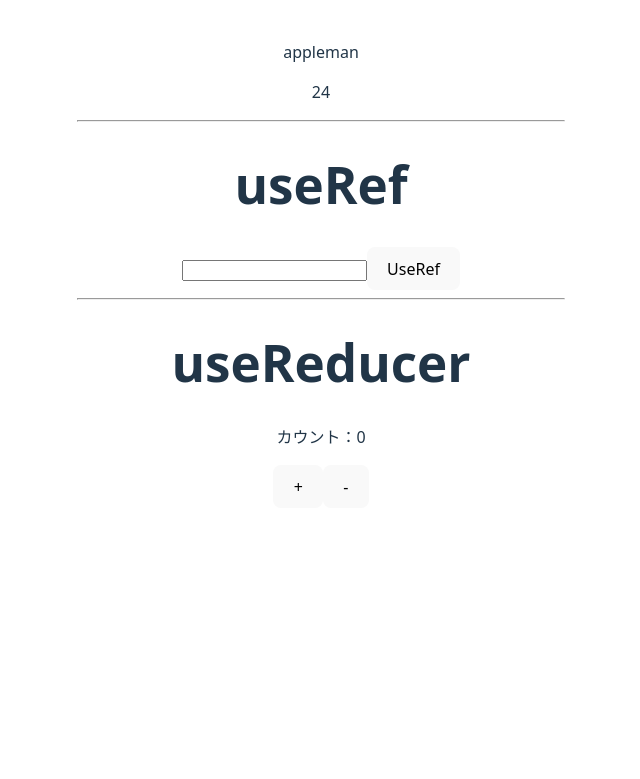
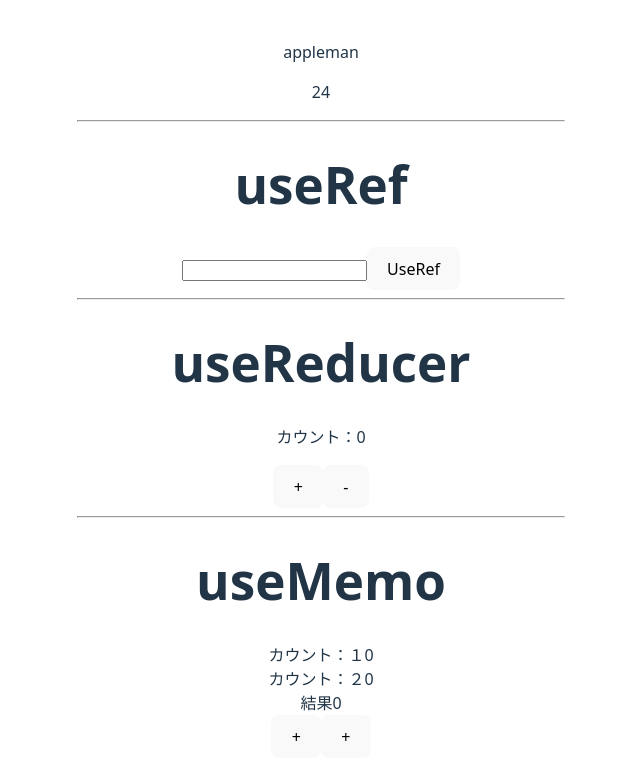
Before and after one commit to miyakoshi-3854/reactHooks, a React (Vite) app: page / in a window 1280 px wide. Shown: the part 343-1122 px from the top of the page, without its empty margins (319-959 px from the left). Before the commit the page ends 883 px from the top, so only its background shows below. Built offline with nearby package versions, Linux system fonts and the light colour scheme.

Commit message:
useMemoを実装した

```diff
--- a/src/App.jsx
+++ b/src/App.jsx
@@ -1,4 +1,11 @@
-import { useEffect, useState, useContext, useRef, useReducer } from "react"; // 関数をReactライブラリからインポート
+import {
+  useEffect,
+  useState,
+  useContext,
+  useRef,
+  useReducer,
+  useMemo,
+} from "react"; // 関数をReactライブラリからインポート
 import "./App.css";
 import ApplemanContext from "./main"; // main.jsxからコンテンツをインポート
 
@@ -23,7 +30,7 @@
   const [state, dispatch] = useReducer(reducer, 0); // useReducerを宣言
 
   const handleClick = () => {
-    setCount(count + 1);
+    // setCount(count + 1);
   };
 
   // useEffectを宣言
@@ -35,6 +42,27 @@
     console.log(ref.current.value);
     console.log(ref.current.offsetHeight);
   };
+
+  // useMemoに使うuseState
+  const [count01, setCount01] = useState(0);
+  const [count02, setCount02] = useState(0);
+
+  // const square = () => {
+  //   let i = 0;
+  //   while (i < 20000000000) {
+  //     i++;
+  //   }
+  //   return count02 * count02;
+  // };
+
+  // useMemoによってメモ化された関数
+  const square = useMemo(() => {
+    let i = 0;
+    while (i < 20000) {
+      i++;
+    }
+    return count02 * count02;
+  }, [count02]);
 
   return (
     <div className="App">
@@ -57,6 +85,14 @@
       <p>カウント：{state}</p>
       <button onClick={() => dispatch({ type: "increment" })}>+</button>
       <button onClick={() => dispatch({ type: "decrement" })}>-</button>
+
+      <hr />
+      <h1>useMemo</h1>
+      <div>カウント：１{count01}</div>
+      <div>カウント：２{count02}</div>
+      <div>結果{square}</div>
+      <button onClick={() => setCount01(count01 + 1)}>+</button>
+      <button onClick={() => setCount02(count02 + 1)}>+</button>
     </div>
   );
 }
```
